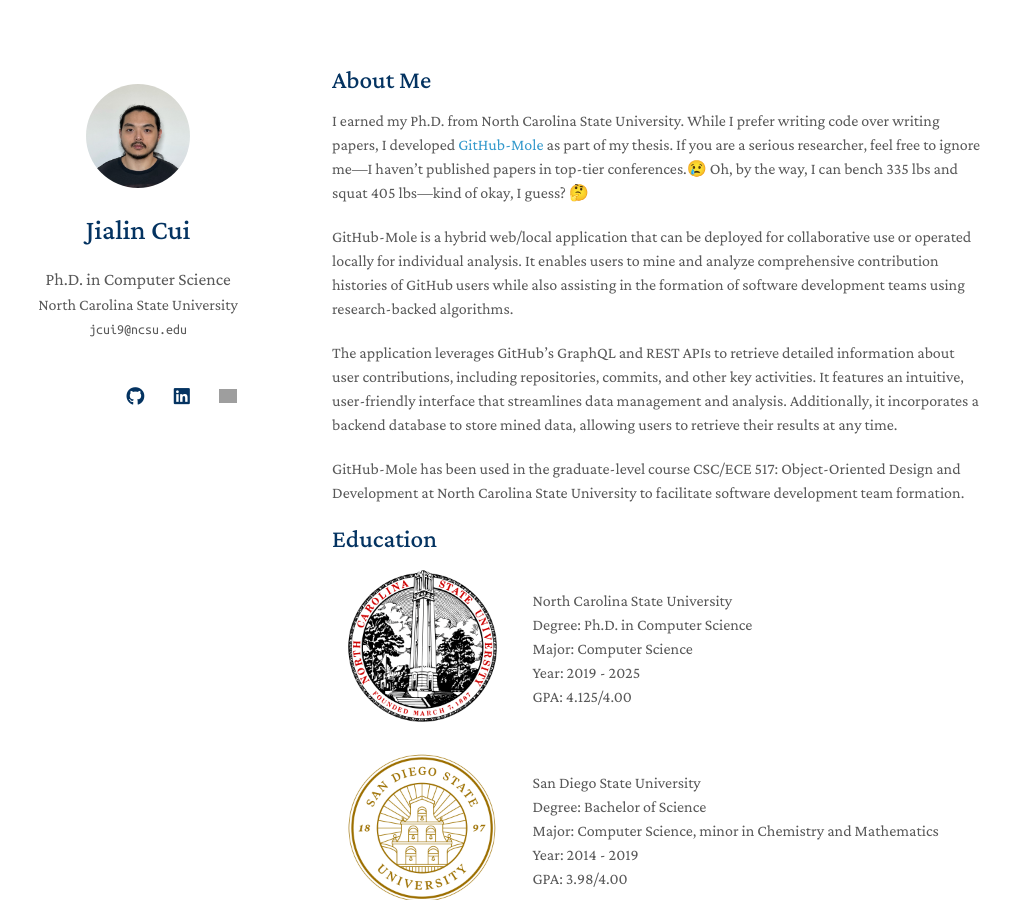
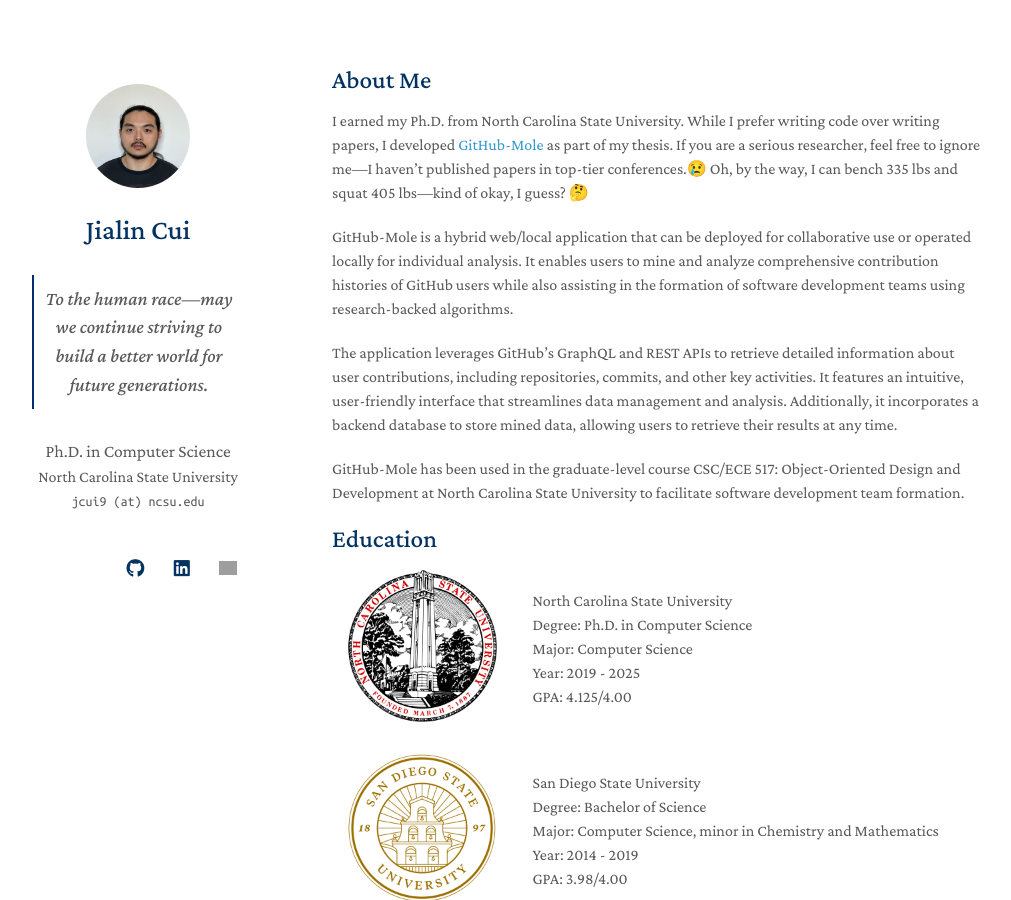
Before and after one commit to JialinC/JialinC, a Jekyll site: the page built from index.md, in a window 1280 px wide and 900 px high. Shown: the whole window, without its empty margins (138-1149 px from the left). Built offline with Jekyll 4.4.1, drawn with Linux system fonts in a browser that asks for light colours; a style sheet for code colours, icons or effects is not loaded; our own code applies the rules of GitHub Pages for plain Markdown files; grey boxes are pictures that could not be loaded.

Commit message:
add statement

```diff
--- a/_config.yml
+++ b/_config.yml
@@ -1,8 +1,9 @@
 # Basic Information
+statement: "To the human race—may we continue striving to build a better world for future generations"
 title: Jialin Cui
 position: Ph.D. in Computer Science
 affiliation: North Carolina State University
-email: jcui9@ncsu.edu
+email: jcui9 (at) ncsu.edu
 
 # Search Engine Optimization (SEO)
 # The following information is used to improve the website traffic from search engines, e.g., Google.
--- a/_layouts/homepage.html
+++ b/_layouts/homepage.html
@@ -44,6 +44,13 @@
         {% endif %}
 
         <h1>{{ site.title }}</h1>
+
+        {% if site.statement %}
+        <blockquote>
+          To the human race—may we continue striving to build a better world for future generations.
+        </blockquote>
+        {% endif %}
+
 
         {% if site.position %}
         <position style="font-size:1.10rem;">{{ site.position }}</position>
```
